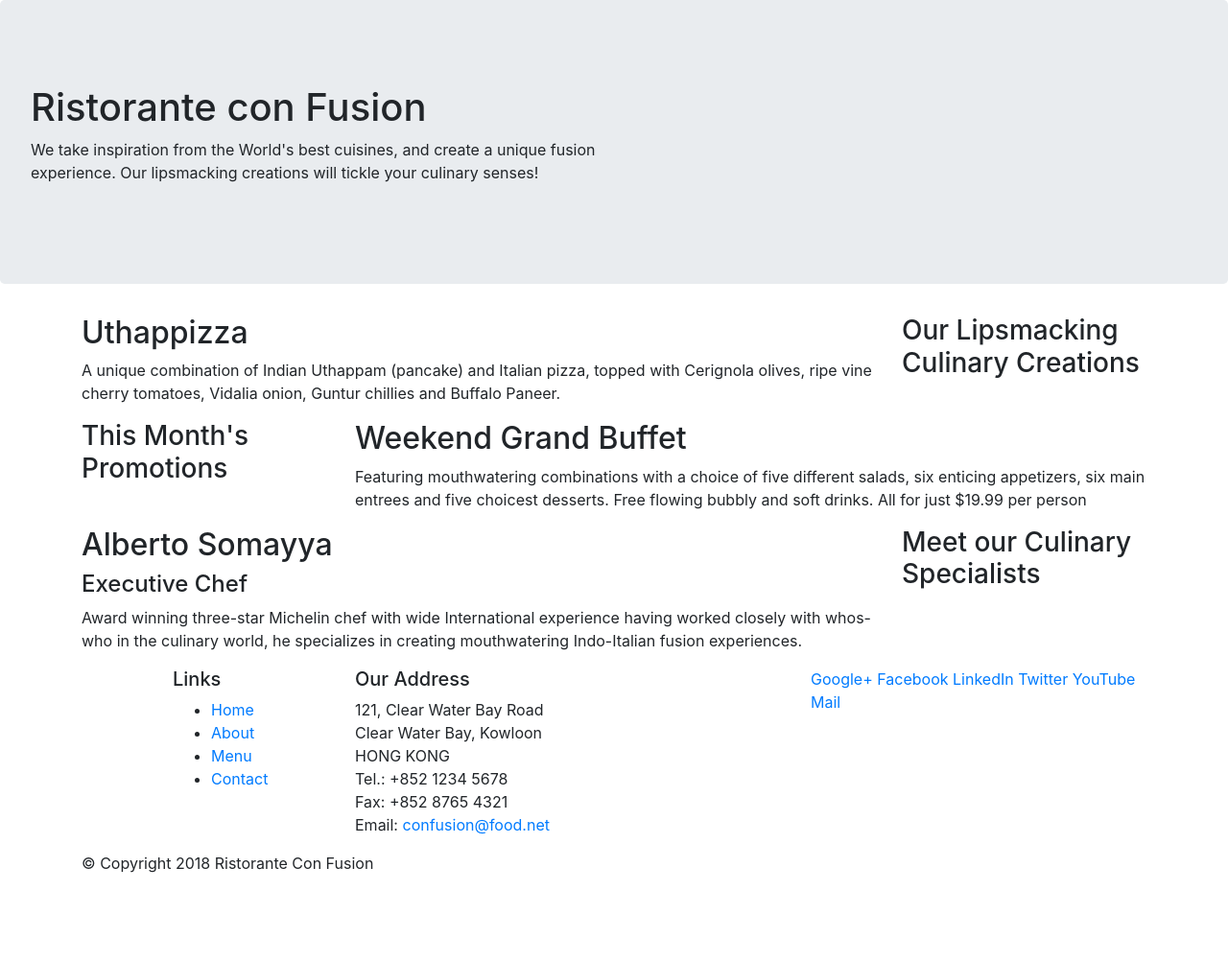
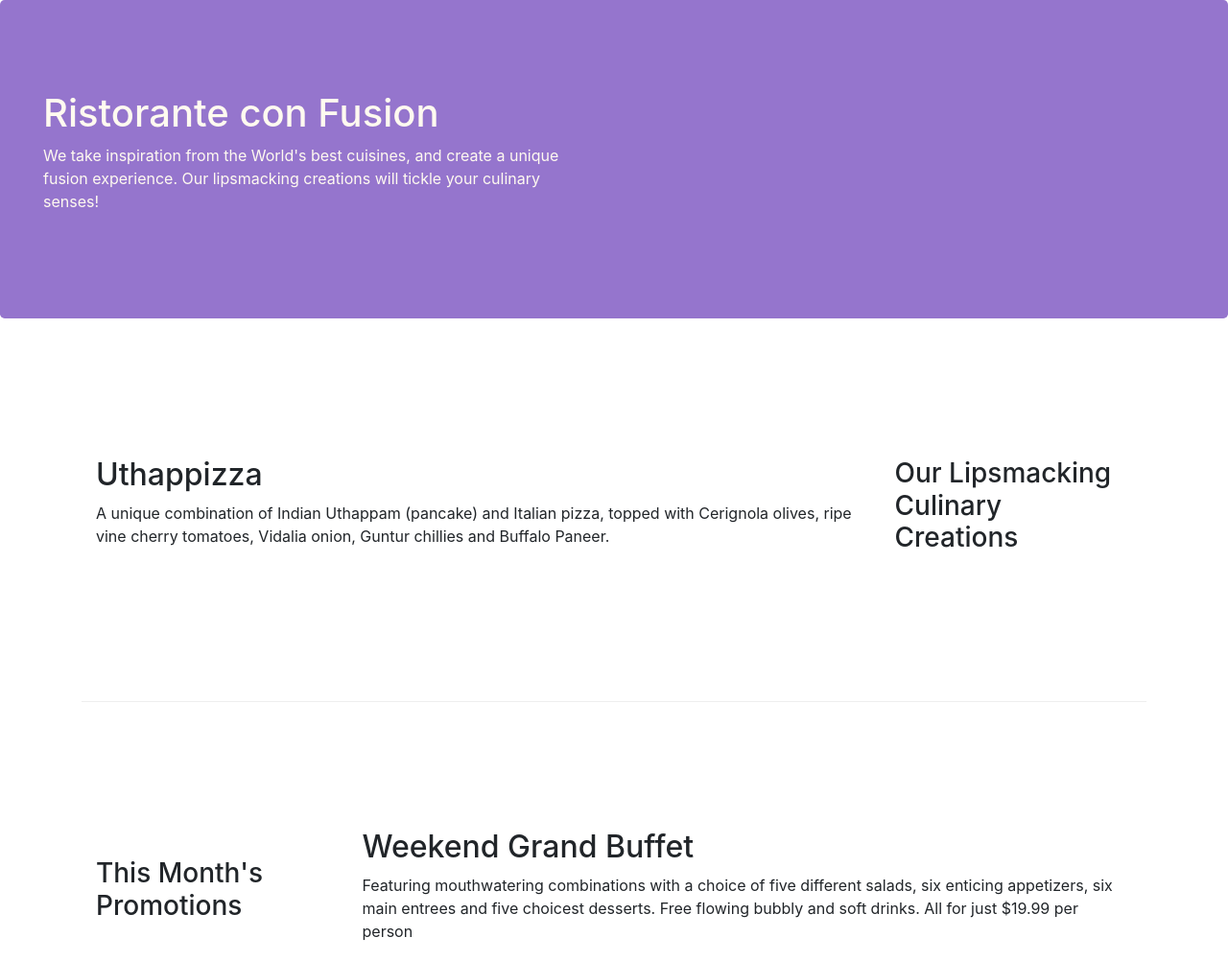
Before and after one commit to renanMendes11/bootstrap4Coursera, a website: page index.html in a window 1280 px wide. Shown: the top 1002 px of the page at 96% size. Before the commit the page ends 928 px from the top, so only its background shows below. Drawn offline with nearby package versions, Linux system fonts and the light colour scheme.

Commit message:
boostrap grid part two

```diff
--- /dev/null
+++ b/css/styles.css
@@ -0,0 +1,30 @@
+.row-header {
+    margin: 0px auto;
+    padding: 0px auto;
+}
+
+.row-content {
+    margin: 0px auto;
+    padding: 50px 0px 50px 0px;
+    border-bottom: 1px ridge;
+    min-height: 400px;
+}
+
+.footer {
+    background-color: #D1C4E9;
+    margin: 0px auto;
+    padding: 20px 0px 20px 0px;
+}
+
+.jumbotron {
+    padding: 70px 30px 70px 30px;
+    margin: 0px auto;
+    background: #9575CD;
+    color: floralwhite;
+}
+
+.address {
+    font-size: 80%;
+    margin: 0px;
+    color: #0F0F0F;
+}
--- a/index.html
+++ b/index.html
@@ -8,6 +8,7 @@
 
     <!-- Bootstrap CSS -->
     <link rel="stylesheet" href="node_modules/bootstrap/dist/css/bootstrap.min.css">
+    <link rel="stylesheet" href="/css/styles.css">
     <title>Ristorante Con Fusion</title>
 </head>
 
@@ -15,7 +16,7 @@
 
     <header class="jumbotron">
         <divc class="container">
-            <div class="row">
+            <div class="row row-header">
                 <div class="col-12 col-sm-6">
                     <h1>Ristorante con Fusion</h1>
                     <p>We take inspiration from the World's best cuisines, and create a unique fusion experience. Our lipsmacking creations will tickle your culinary senses!</p>
@@ -27,7 +28,7 @@
     </header>
 
     <div class="container">
-        <div class="row">
+        <div class="row row-content align-items-center">
             <div class="col-12 col-sm-4 order-sm-last col-md-3">
                 <h3>Our Lipsmacking Culinary Creations</h3>
             </div>
@@ -37,7 +38,7 @@
             </div>
         </div>
 
-        <div class="row">
+        <div class="row row-content align-items-center">
             <div class="col-12 col-sm-4 col-md-3">
                 <h3>This Month's Promotions</h3>
             </div>
@@ -47,7 +48,7 @@
             </div>
         </div>
 
-        <div class="row">
+        <div class="row row-content align-items-center">
             <div class="col-12 col-sm-4 order-sm-last col-md-3">
                 <h3>Meet our Culinary Specialists</h3>
             </div>
@@ -59,12 +60,12 @@
         </div>
     </div>
 
-    <footer>
+    <footer class="footer">
         <div class="container">
             <div class="row">
                 <div class="col-4 offset-1 col-sm-2">
                     <h5>Links</h5>
-                    <ul>
+                    <ul class="list-unstyled">
                         <li><a href="#">Home</a></li>
                         <li><a href="#">About</a></li>
                         <li><a href="#">Menu</a></li>
@@ -82,8 +83,8 @@
 		              Email: <a href="mailto:confusion@food.net">confusion@food.net</a>
 		           </address>
                 </div>
-                <div class="col-12 col-sm-4">
-                    <div>
+                <div class="col-12 col-sm-4 align-self-center">
+                    <div class="text-center">
                         <a href="http://google.com/+">Google+</a>
                         <a href="http://www.facebook.com/profile.php?id=">Facebook</a>
                         <a href="http://www.linkedin.com/in/">LinkedIn</a>
@@ -93,7 +94,7 @@
                     </div>
                 </div>
            </div>
-           <div class="row">
+           <div class="row justify-content-center">
                 <div class="col-auto">
                     <p>© Copyright 2018 Ristorante Con Fusion</p>
                 </div>
--- a/package.json
+++ b/package.json
@@ -4,7 +4,7 @@
   "description": "This is a website for Ristorante Con Fusion",
   "main": "index.html",
   "scripts": {
-    "start": "npm run lite",
+    "start": "yarn lite",
     "test": "echo \"Error: no test specified\" && exit 1",
     "lite": "lite-server"
   },
```
